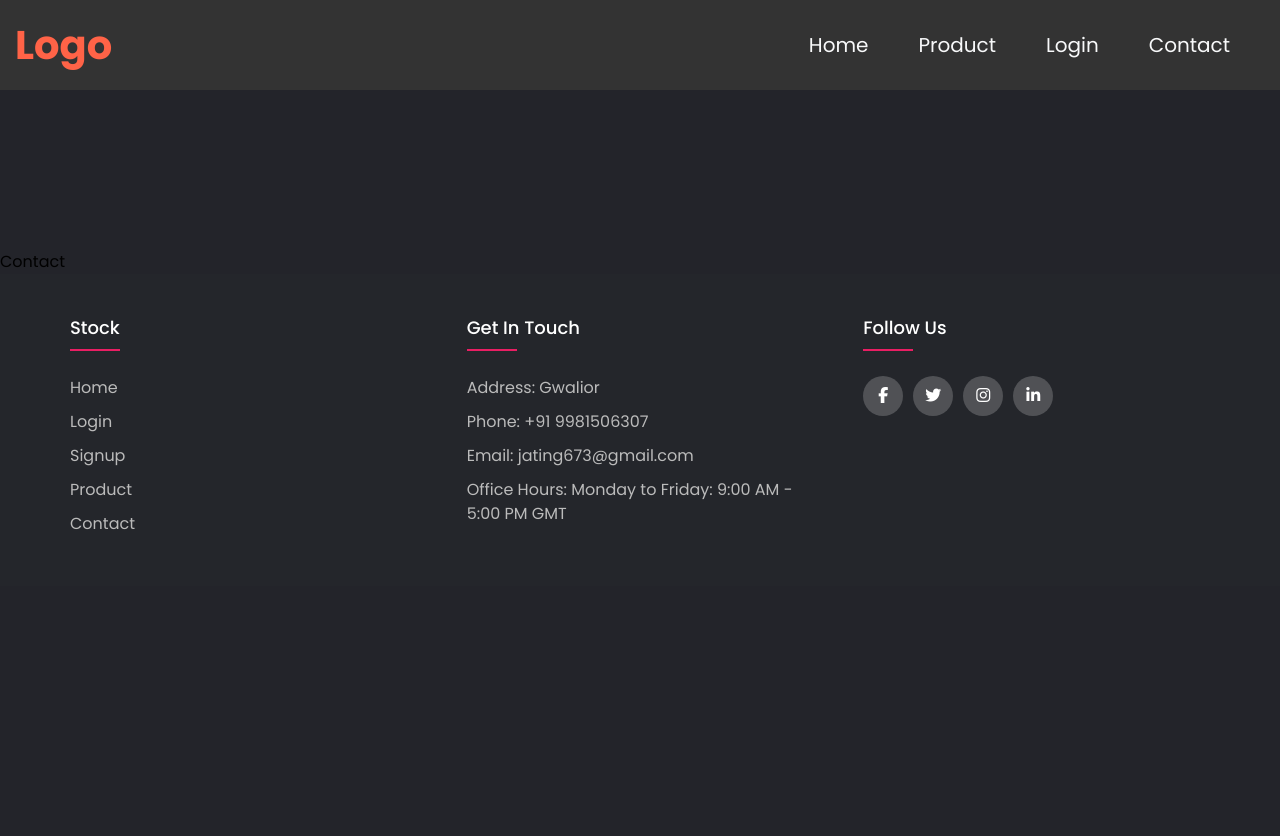
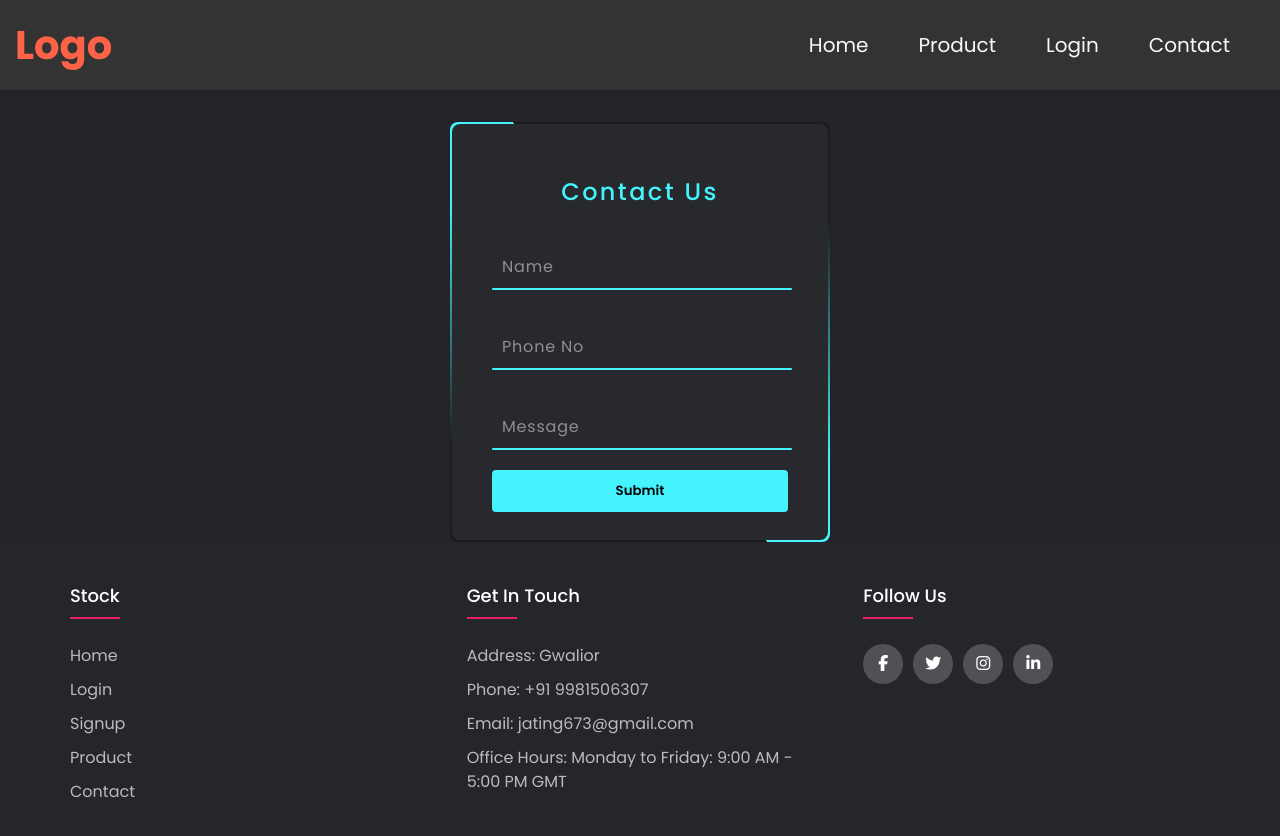
Before and after one commit to JaTiN-GuPTa-CoDe/Available_Stock_Item_FrontEnd, a React (Create React App) app: page /Contact in a window 1280 px wide. Shown: the top 836 px of the page. Before the commit the page ends 800 px from the top, so only its background shows below. Built offline with nearby package versions, Linux system fonts and the light colour scheme.

Commit message:
update code

```diff
--- a/src/pages/Contact.js
+++ b/src/pages/Contact.js
@@ -1,15 +1,37 @@
-import React from 'react'
-import NavBar from '../components/NavBar'
-import Footer from '../components/Footer'
+import React from 'react';
+import NavBar from '../components/NavBar';
+import Footer from '../components/Footer';
 
 function Contact() {
     return (
         <>
             <NavBar />
-            Contact
-            <Footer/>
+            <div className="center-wrapper">
+                <div className="box">
+                    <div className="form">
+                        <h2>Contact Us</h2>
+                        <div className="inputBox nameInputBox">
+                            <input type="text" required="required" />
+                            <span>Name</span>
+                            <i></i>
+                        </div>
+                        <div className="inputBox phoneInputBox">
+                            <input type="number" required="required" />
+                            <span>Phone No</span>
+                            <i></i>
+                        </div>
+                        <div className="inputBox messageInputBox">
+                            <input type="text" required="required" />
+                            <span>Message</span>
+                            <i></i>
+                        </div>
+                        <input type="submit" className="submitBtn" value="Submit" />
+                    </div>
+                </div>
+            </div>
+            <Footer />
         </>
-    )
+    );
 }
 
-export default Contact
+export default Contact;
```
